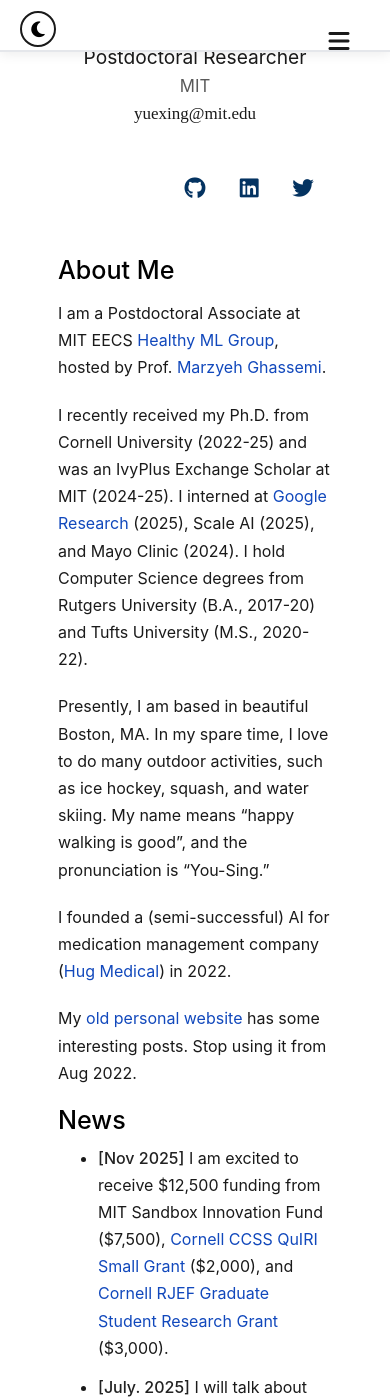
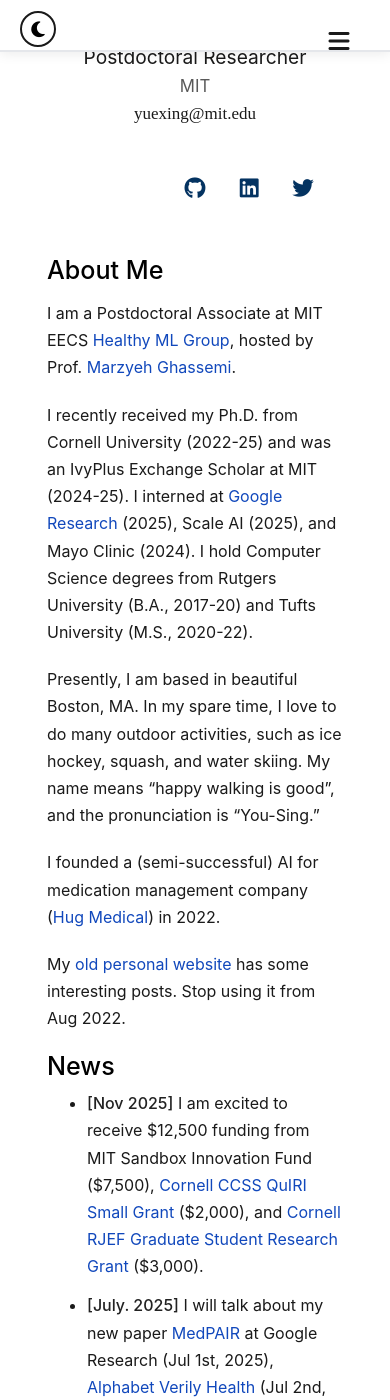
Before and after one commit to YuexingHao/Yuexing-Hao, a Jekyll site: the page built from index.md, in a window 390 px wide and 1400 px high, scrolled down 235 px. Built offline with Jekyll 4.4.1, drawn with Linux system fonts in a browser that asks for light colours; a style sheet for code colours, icons or effects is not loaded; our own code applies the rules of GitHub Pages for plain Markdown files; some of the changed text lies outside the part shown; grey boxes are pictures that could not be loaded.

Commit message:
Describe your changes

```diff
--- a/_sass/minimal-light.scss
+++ b/_sass/minimal-light.scss
@@ -509,8 +509,8 @@
 @media screen and (min-width: 801px) {
   /* Left panel: fixed sidebar, scales with window */
   header {
-    width: 22%;
-    max-width: 280px;
+    width: 20%;
+    max-width: 260px;
     min-width: 140px;
     float: left;
     position: fixed;
@@ -522,23 +522,23 @@
 
   @media screen and (max-width: 1200px) {
     header {
-      width: 25%;
-      max-width: 260px;
+      width: 23%;
+      max-width: 240px;
       min-width: 130px;
     }
   }
 
   @media screen and (max-width: 900px) {
     header {
-      width: 28%;
-      max-width: 220px;
+      width: 26%;
+      max-width: 200px;
       min-width: 120px;
     }
   }
 
   /* Section: right panel width and gap (never overlap left panel) */
   section {
-    width: 73%;
+    width: 75%;
     float: right;
     padding-top: 4.0em;
     padding-bottom: 50px;
@@ -549,14 +549,14 @@
 
   @media screen and (max-width: 1200px) {
     section {
-      width: 68%;
+      width: 70%;
       padding-left: 40px;
     }
   }
 
   @media screen and (max-width: 900px) {
     section {
-      width: 62%;
+      width: 64%;
       padding-left: 32px;
     }
   }
@@ -568,8 +568,8 @@
   div.wrapper {
     width: 100% !important;
     max-width: 100% !important;
-    padding-left: 15px !important;
-    padding-right: 15px !important;
+    padding-left: 10px !important;
+    padding-right: 10px !important;
     box-sizing: border-box;
   }
 
@@ -589,12 +589,17 @@
 
   section {
     padding-top: 20px;
-    padding-left: 20px !important;
-    padding-right: 20px !important;
+    padding-left: 14px !important;
+    padding-right: 14px !important;
     width: 100% !important;
     max-width: 100% !important;
     margin-left: 0;
     margin-right: 0;
+  }
+
+  /* Publications: hide author list on mobile (compact like Press section) */
+  .publications ol.bibliography li .author {
+    display: none !important;
   }
 }
 
```
